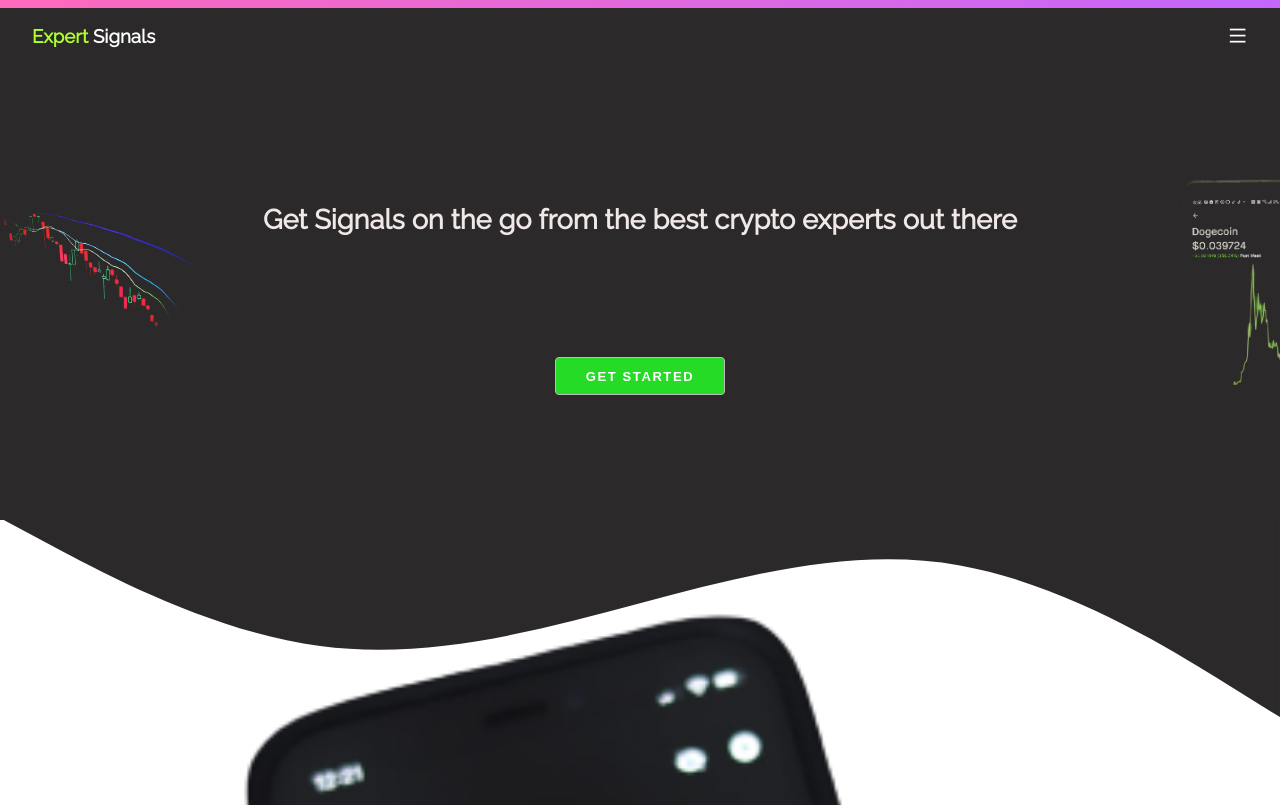
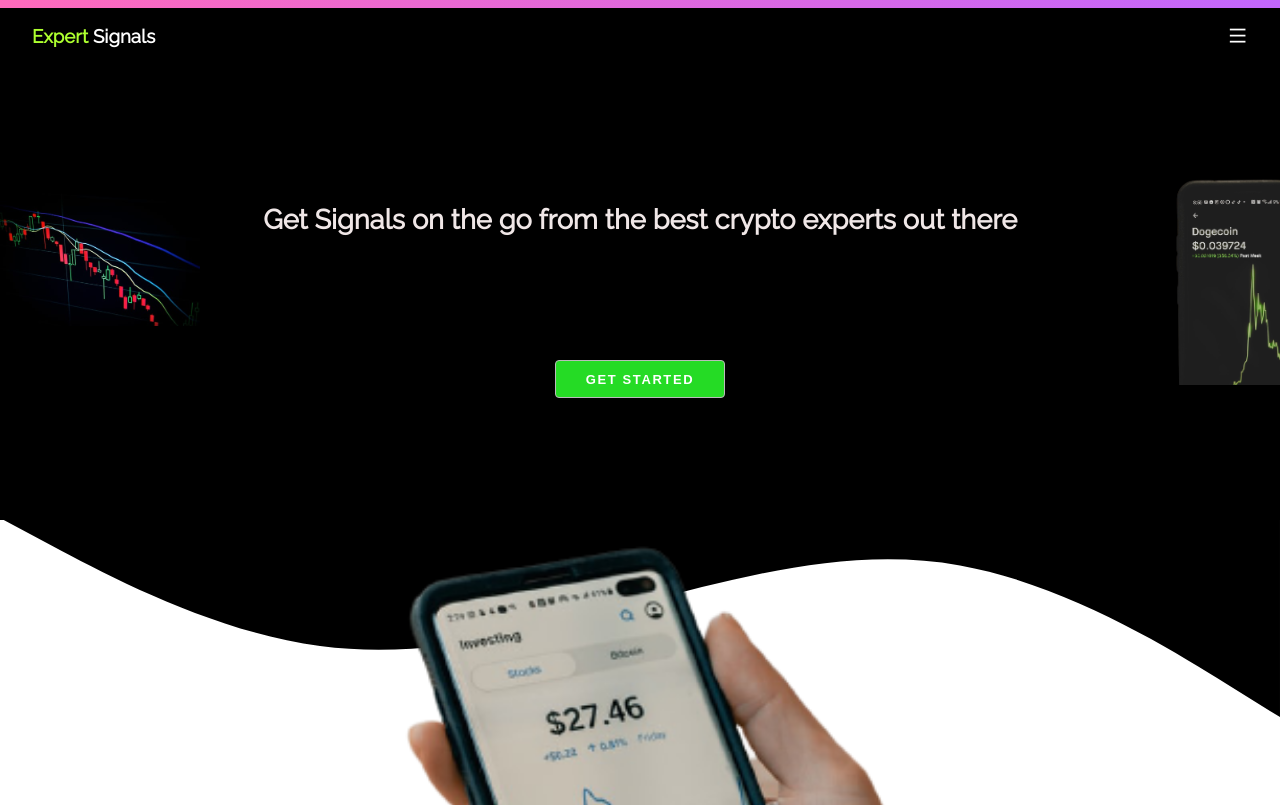
Before and after one commit to drkathirpi/expert_signal, a plain HTML site: page index.html in a window 1280 px wide. Shown: the top 805 px of the page. Drawn offline with nearby package versions, Linux system fonts and the light colour scheme.

Commit message:
do what you think is fresh

```diff
--- a/assets/css/main.scss
+++ b/assets/css/main.scss
@@ -57,7 +57,7 @@ header{
     background-size:200px, 200px;
     background-attachment: fixed;
     background-repeat: no-repeat;
-    background-color:rgb(43, 41, 41);
+    background-color:rgb(0, 0, 0);
     background-blend-mode: lighten;
 
     .wrap{
@@ -94,7 +94,7 @@ header{
     }
     .start{
         .beginTxt{
-            width:95%;
+            width:98%;
             @include align(10%);
             text-align: center;
             h2{
@@ -112,7 +112,7 @@ header{
         .image{
             width:100%;
             margin:10px;
-            @include align(-29%);
+            @include align(-20%);
             img{
                 width:100%;
             }
--- a/index.html
+++ b/index.html
@@ -49,13 +49,13 @@
             </div>
 
             <div class="image">
-                <img src="assets/images/0002.png" alt="">
+                <img src="assets/images/0003.png" alt="">
             </div>
         </section>
 
     </header>
     <svg class="svgHome" xmlns="http://www.w3.org/2000/svg" viewBox="0 0 1440 320">
-        <path fill="rgb(43, 41, 41)" fill-opacity="1" d="M0,0L60,32C120,64,240,128,360,144C480,160,600,128,720,96C840,64,960,32,1080,53.3C1200,75,1320,149,1380,186.7L1440,224L1440,0L1380,0C1320,0,1200,0,1080,0C960,0,840,0,720,0C600,0,480,0,360,0C240,0,120,0,60,0L0,0Z"></path></svg>
+        <path fill="rgb(0, 0, 0)" fill-opacity="1" d="M0,0L60,32C120,64,240,128,360,144C480,160,600,128,720,96C840,64,960,32,1080,53.3C1200,75,1320,149,1380,186.7L1440,224L1440,0L1380,0C1320,0,1200,0,1080,0C960,0,840,0,720,0C600,0,480,0,360,0C240,0,120,0,60,0L0,0Z"></path></svg>
 
 
 
```
Also changed, not shown: assets/css/main.css, 1 other file.
